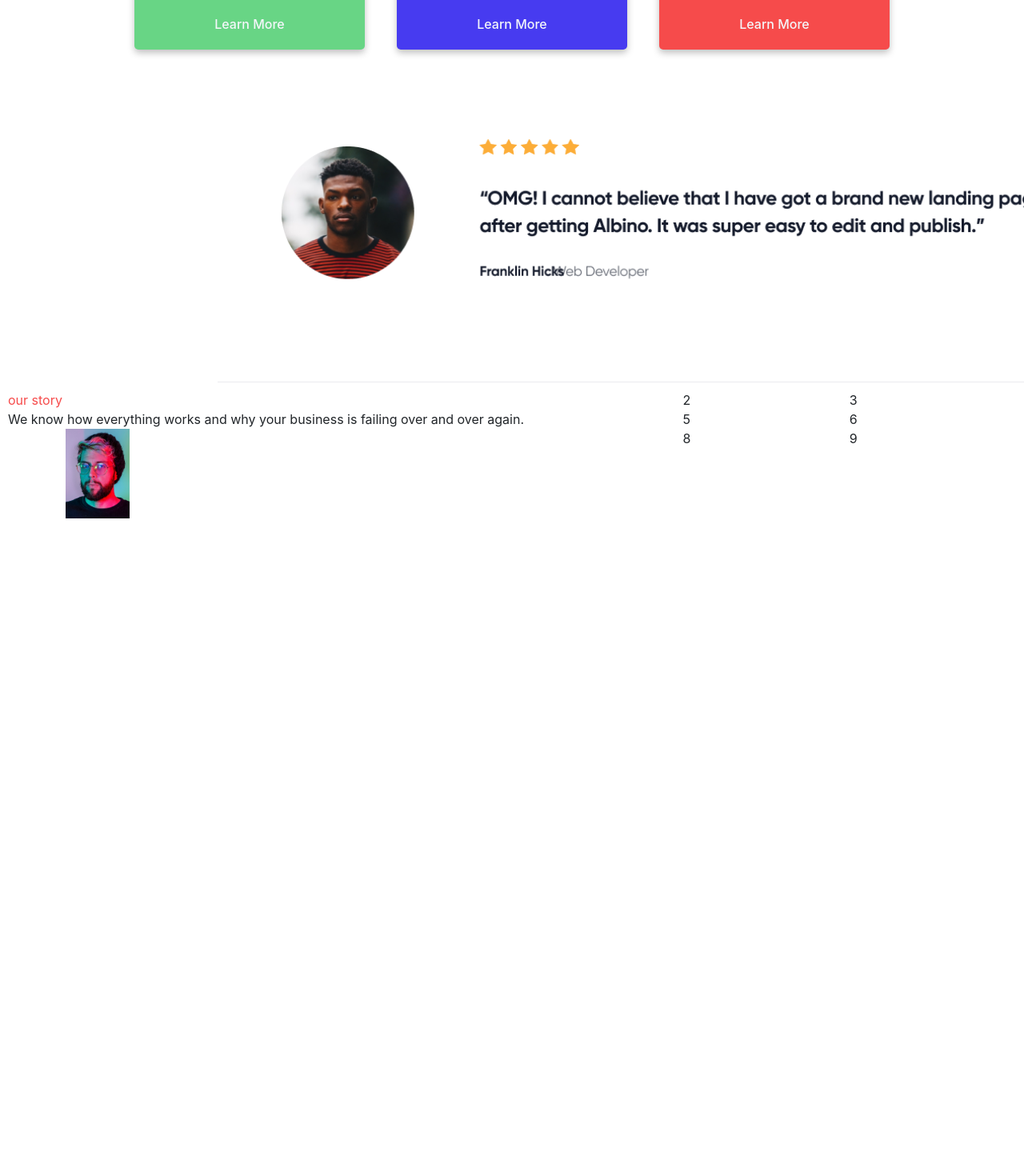
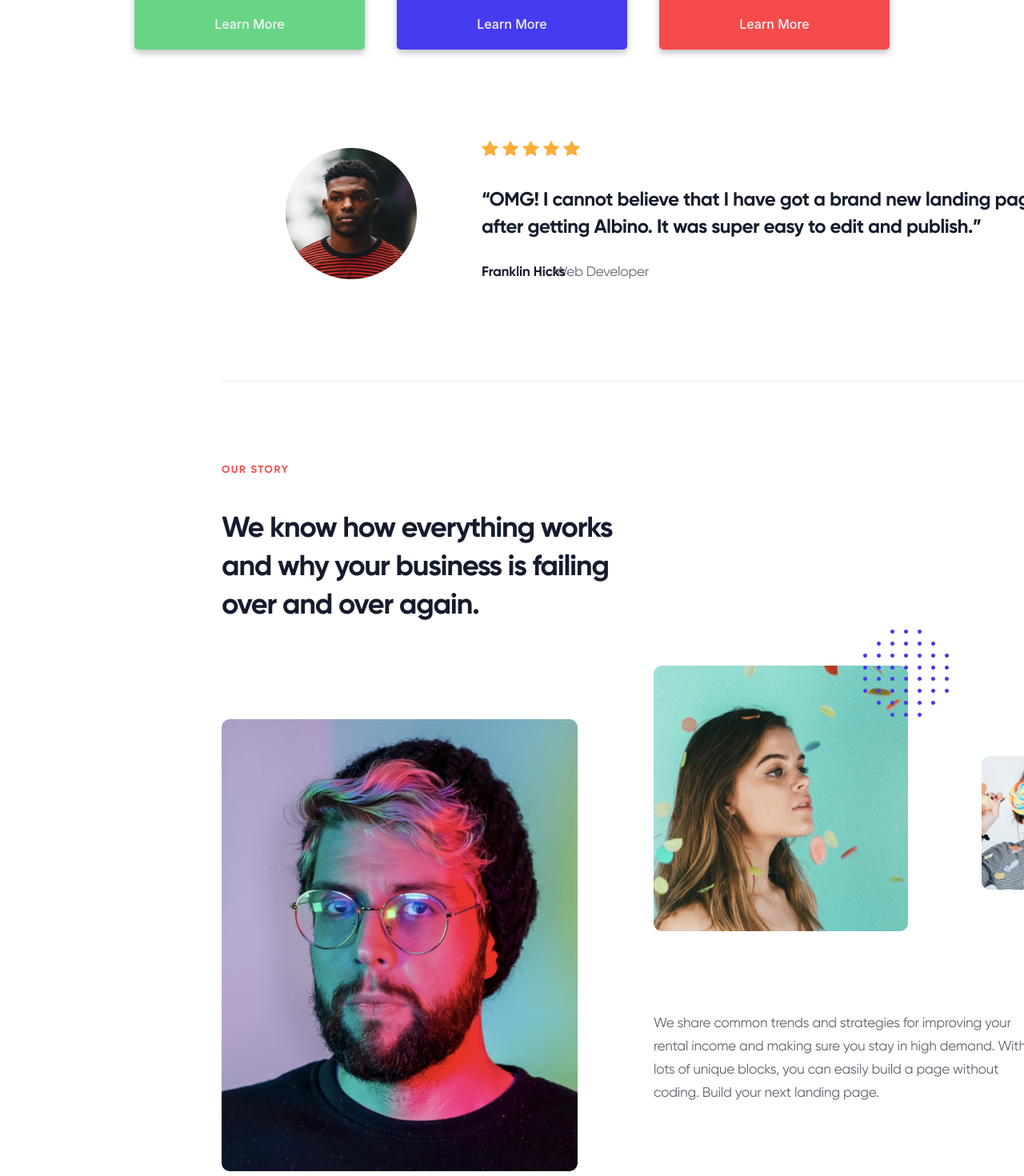
Before and after one commit to ptk244/Brainwave, an Angular app: page / in a window 1280 px wide. Shown: the part 1364-2834 px from the top of the page at 80% size. Before the commit the page ends 2054 px from the top, so only its background shows below. Built offline with nearby package versions, Linux system fonts and the light colour scheme.

Commit message:
new change

```diff
--- a/src/app/indusspay-front-page/indusspay-front-page.component.css
+++ b/src/app/indusspay-front-page/indusspay-front-page.component.css
@@ -167,6 +167,7 @@
     justify-content: center;
     gap: 40px;
     text-align: center;
+    flex-wrap: wrap;
 
 }
 
@@ -217,13 +218,15 @@
     width: 70rem;
     height: 19rem;
     margin: 6rem 17rem 0rem 17rem;
+    display: flex;
+    justify-content: center;
+    align-items: center;
+    background-size: cover;
+    padding: 1rem;
 
-    /* margin-top: 8rem; */
-    /* margin-left: 10rem; */
     background: url('src/assets/Testimonial.png') no-repeat center center;
-    background-size: cover;
-   /* text-align: center; */
-/* background:red; */
+
+
 }
 
 .card-text{
@@ -262,6 +265,7 @@
     grid-template-columns: auto auto auto;
     /* background-color: #2196F3; */
     padding: 10px;
+    flex-wrap: wrap;
   }
   .grid-item {
     /* background-color: rgba(255, 255, 255, 0.8);
@@ -286,3 +290,16 @@
 
 
   }
+
+  .newimage{
+
+    width: 70rem;
+    height: 56rem;
+    margin: 6rem 17rem 0rem 17rem;
+
+    /* margin-top: 8rem; */
+    /* margin-left: 10rem; */
+    background: url('src/assets/About.png') no-repeat center center;
+    /* background-size: cover;  */
+
+  }
--- a/src/app/indusspay-front-page/indusspay-front-page.component.html
+++ b/src/app/indusspay-front-page/indusspay-front-page.component.html
@@ -74,14 +74,16 @@
 <div class="cartoon-image4"></div>
 
 <!-- <hr> -->
-<div class="grid-container">
+
+<div class="newimage" ></div>
+<!-- <div class="grid-container">
     <div class="grid-item1">our story</div>
     <div class="grid-item2">2</div>
     <div class="grid-item3">3</div>
-    <div class="grid-item4">We know how everything works and why your business is failing over and over again.</div>
+    <div class="grid-item4 title5">We know how everything works and why your business is failing over and over again.</div>
     <div class="grid-item5">5</div>
     <div class="grid-item6">6</div>
     <div class="grid-item7"><div class="img1"></div></div>
     <div class="grid-item8">8</div>
     <div class="grid-item9">9</div>
-  </div>
+  </div> -->
```
Also changed, not shown: src/assets/About.png (added).
